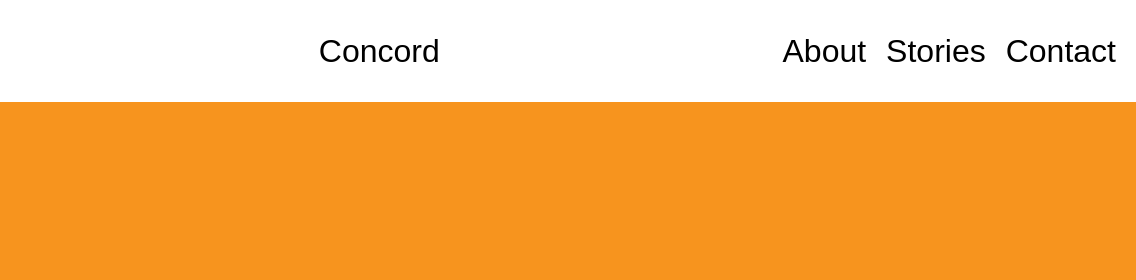
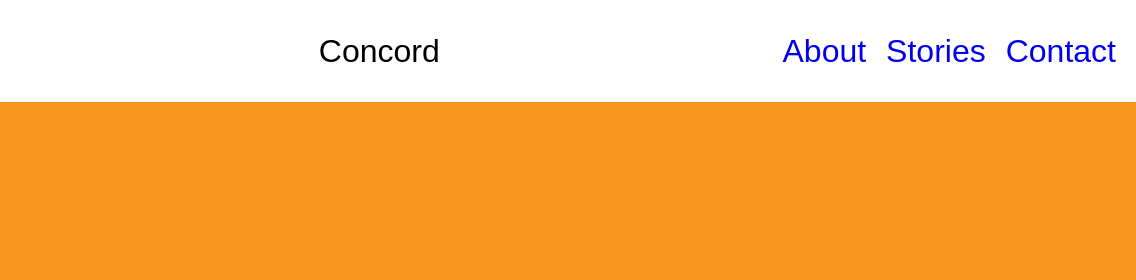
Before and after one commit to DrecoJohnson/RentAPal, a plain HTML site: page index.html in a window 1280 px wide. Shown: the top 280 px of the page, 144-1280 px from the left. Drawn offline with Linux system fonts and the light colour scheme.

Commit message:
minor changes

```diff
--- a/index.html
+++ b/index.html
@@ -16,9 +16,9 @@
                     <li><p>Concord</p></li>
                 </div>
                 <div class="nav_bar">
-                    <li>About</li>
-                    <li>Stories</li>
-                    <li>Contact</li>
+                    <li><a href="#">About</a></li>
+                    <li><a href="#">Stories</a></li>
+                    <li><a href="#">Contact</a></li>
                 </div>
             </ul>
         </nav>
```
Also changed, not shown: style.css (line endings or trailing spaces).
